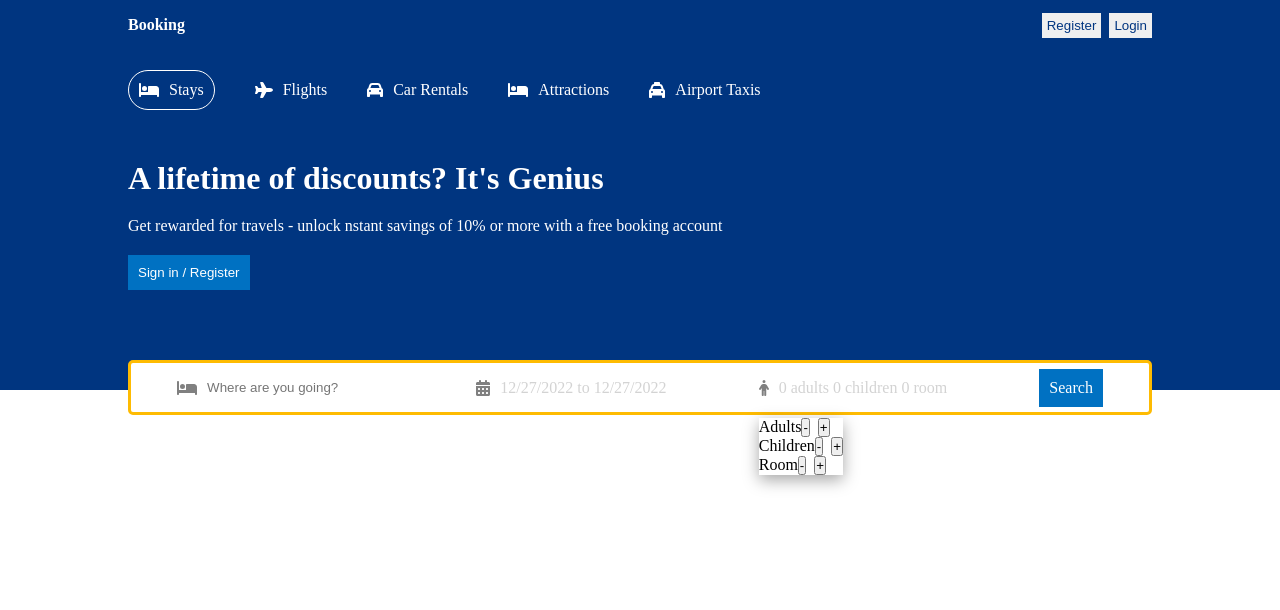
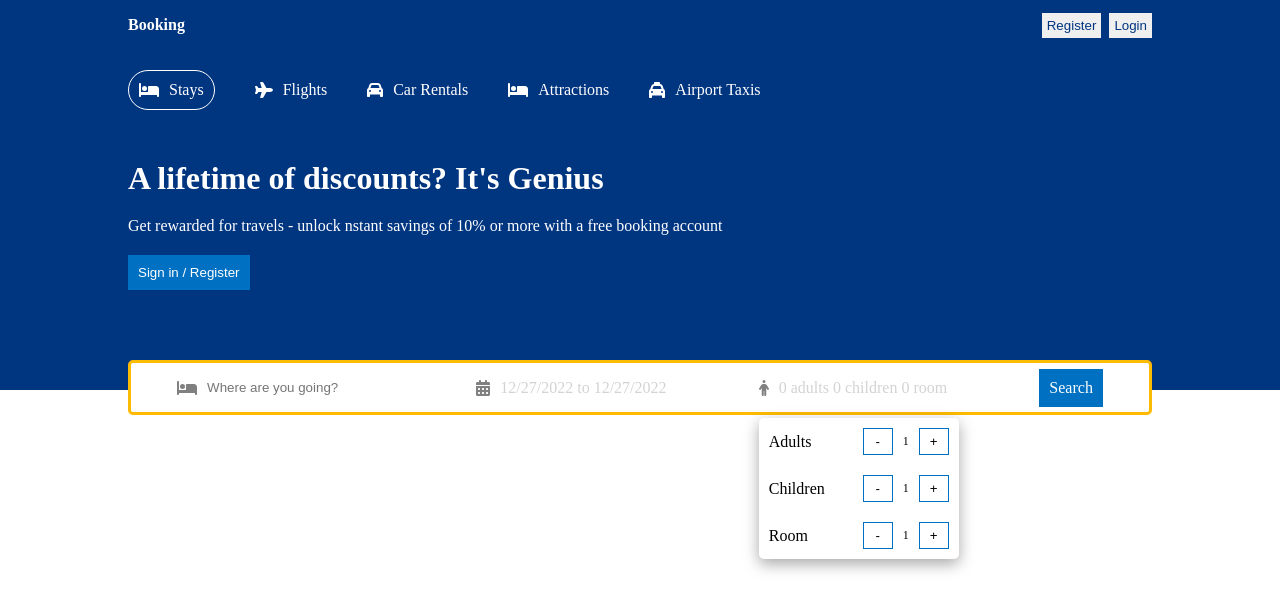
Before and after one commit to gprasad0/Hotel-Booking-App, a React (Vite) app in the folder client/: page / in a window 1280 px wide. Shown: the top 610 px of the page. Built offline with nearby package versions, Linux system fonts and the light colour scheme.

Commit message:
header css

```diff
--- a/client/src/components/header/Header.jsx
+++ b/client/src/components/header/Header.jsx
@@ -24,6 +24,11 @@
 
   const [showDateRange, setShowDateRange] = useState(false);
   const [people, setPeople] = useState({ adults: 0, children: 0, room: 0 });
+
+  const handleOption = (name,operation) =>{
+
+  }
+
   return (
     <div className='header'>
       <div className='headerContainer'>
@@ -93,21 +98,27 @@
             <div className='options'>
               <div className='optionItem'>
                 <span className='optionText'>Adults</span>
-                <button className='optionCounterButton'>-</button>
-                <span className='optioncounterNumber'>1 </span>
-                <button className='optionCounterButton'>+</button>
+                <div className='optionCounter'>
+                  <button className='optionCounterButton' onClick={()=>handleOption("adult","d")}>-</button>
+                  <span className='optioncounterNumber'>1 </span>
+                  <button className='optionCounterButton' onClick={()=>handleOption("adult","i")}>+</button>
+                </div>
               </div>
               <div className='optionItem'>
                 <span className='optionText'>Children</span>
-                <button className='optionCounterButton'>-</button>
-                <span className='optioncounterNumber'>1 </span>
-                <button className='optionCounterButton'>+</button>
+                <div className='optionCounter'>
+                  <button className='optionCounterButton' onClick={()=>handleOption("child","d")}>-</button>
+                  <span className='optioncounterNumber'>1 </span>
+                  <button className='optionCounterButton' onClick={()=>handleOption("child","i")}>+</button>
+                </div>
               </div>
               <div className='optionItem'>
                 <span className='optionText'>Room</span>
-                <button className='optionCounterButton'>-</button>
-                <span className='optioncounterNumber'>1 </span>
-                <button className='optionCounterButton'>+</button>
+                <div className='optionCounter'>
+                  <button className='optionCounterButton' onClick={()=>handleOption("room","d")}>-</button>
+                  <span className='optioncounterNumber'>1 </span>
+                  <button className='optionCounterButton' onClick={()=>handleOption("room","i")}>+</button>
+                </div>
               </div>
             </div>
           </div>
--- a/client/src/components/header/header.css
+++ b/client/src/components/header/header.css
@@ -89,10 +89,37 @@
     box-shadow: rgba(0, 0, 0, 0.35) 0px 5px 15px;
     position:absolute;
     top:55px;
+    background-color: white;
+    color:grey;
+    border-radius: 5px;
+    align-items: center;
 }
 
 .optionItem{
     display:flex;
+    width:200px;
+    justify-content: space-between;
+    padding:10px;
+    align-items: center;
+
+    /* height:100px */
+}
+
+.optionCounter{
+    display: flex;
+    align-items: center;
+    gap:10px;
+    font-size: 12px;
+    color:black;
+}
+
+.optionCounterButton{
+    padding:5px;
+    cursor: pointer;
+    width:30px;
+    border:1px solid #0071c2;
+    color:0071c2;
+    background-color: white;
 }
 
 .optionText{
```
